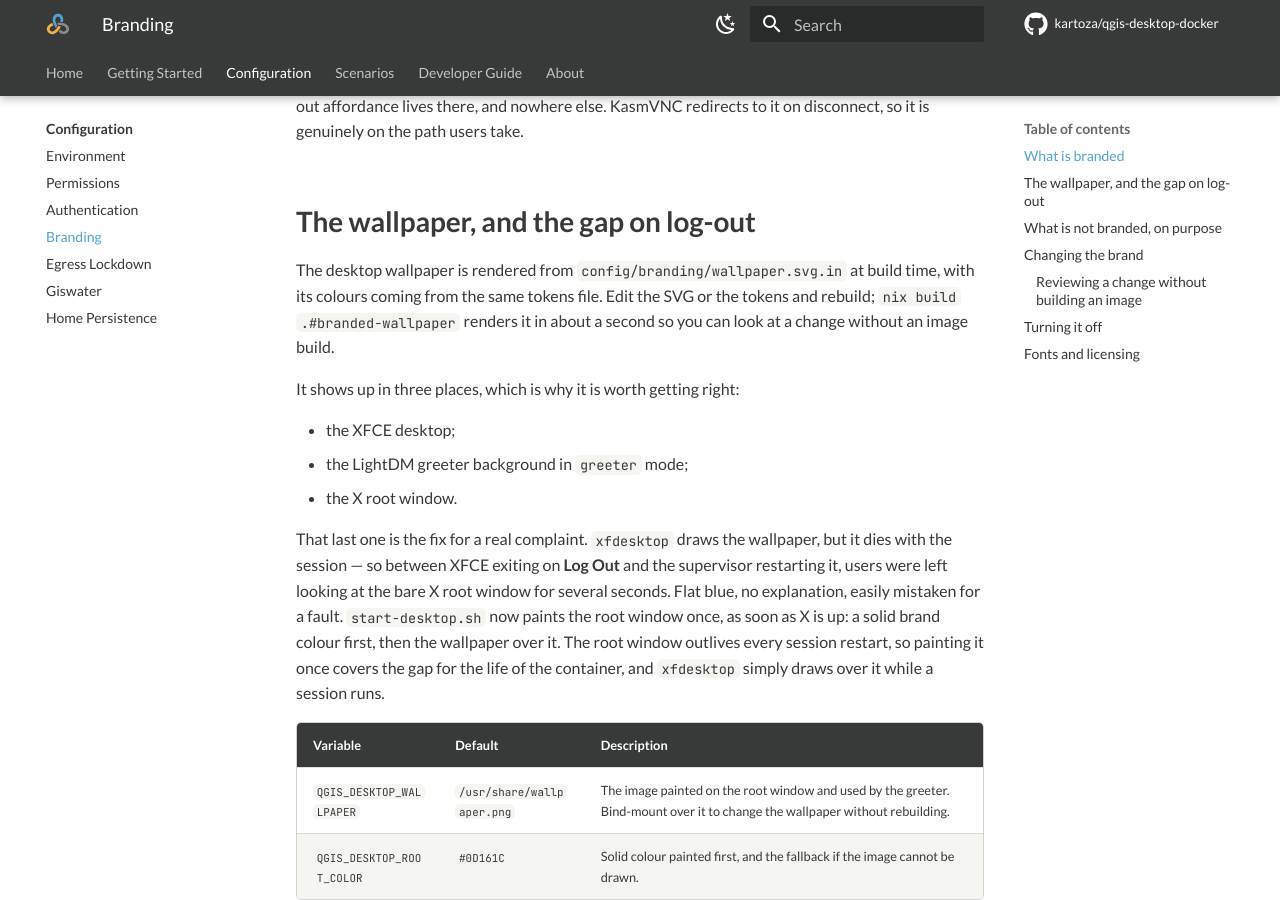
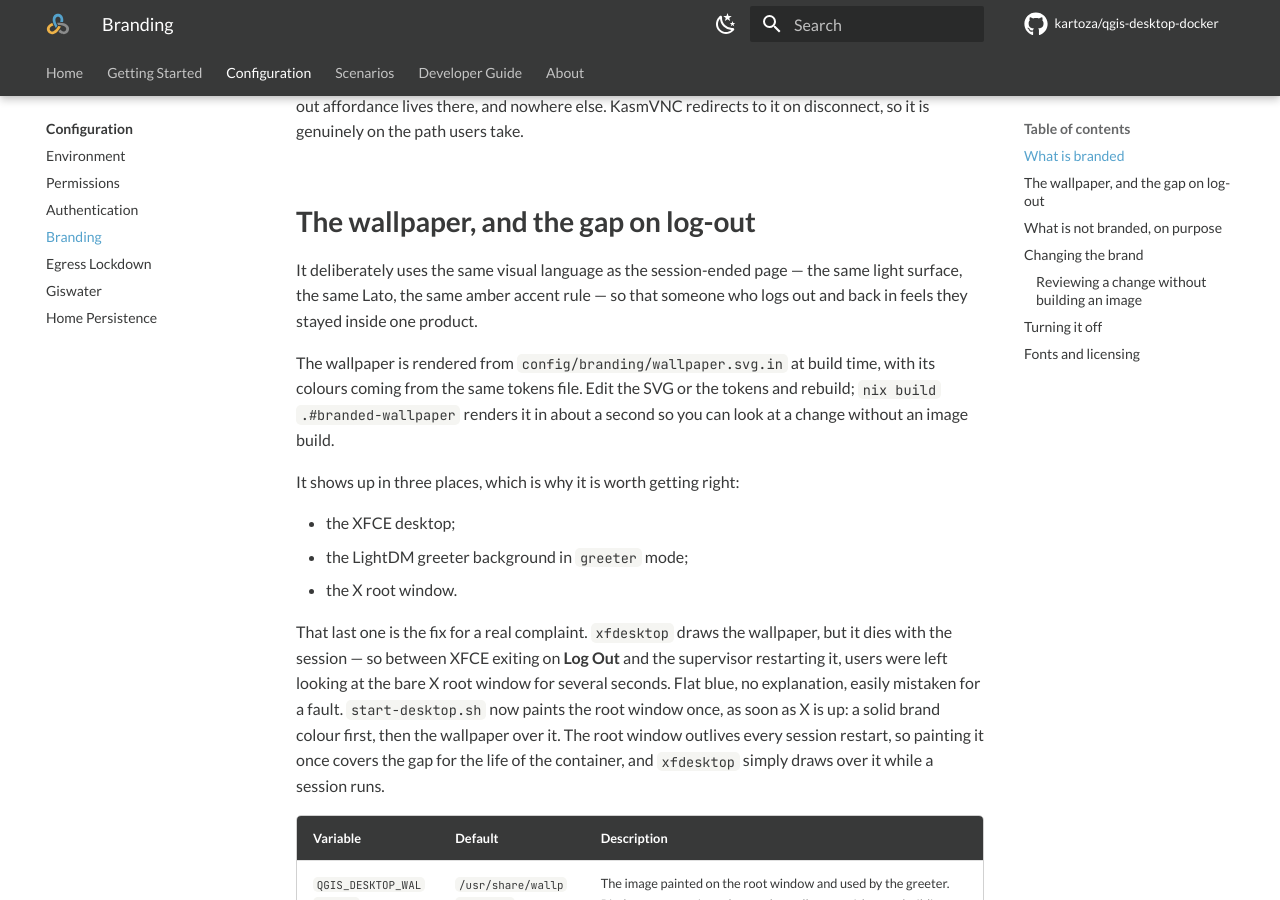
Before and after one commit to kartoza/qgis-desktop-docker, an MkDocs documentation site: the page built from docs/configuration/branding.md, in a window 1280 px wide and 900 px high, scrolled down 924 px. Built offline with MkDocs 1.6.1 and Material for MkDocs 9.7.7, drawn with Linux system fonts in a browser that asks for light colours; comment, search, counter and statistics services are not loaded.

Commit message:
feat(branding): make the wallpaper match the session-ended page
The first attempt was dark and moody with an abstract slab motif I inferred
from reading the logo's SVG paths. Wrong on both counts: it did not look like
anything else we ship, and the mark is not three slabs — it is a layered stack
with a map pin, which is obvious the moment you render the file instead of
reading it.

Now it uses the same visual language as the session-ended page, because those
are the two screens a user sees around a logout and they should feel like one
product: the same #F5F5F2 surface, the same Lato, and the same amber rule that
sits along the top of that page's card. The real logo is embedded by reference
rather than approximated, so it can never drift from the file.

Composition keeps the top-left clear for desktop icons and avoids the centre,
because in greeter mode LightDM draws its login box there.

```diff
--- a/docs/configuration/branding.md
+++ b/docs/configuration/branding.md
@@ -29,7 +29,11 @@
 
 ## The wallpaper, and the gap on log-out
 
-The desktop wallpaper is rendered from `config/branding/wallpaper.svg.in` at
+It deliberately uses the same visual language as the session-ended page — the
+same light surface, the same Lato, the same amber accent rule — so that someone
+who logs out and back in feels they stayed inside one product.
+
+The wallpaper is rendered from `config/branding/wallpaper.svg.in` at
 build time, with its colours coming from the same tokens file. Edit the SVG or
 the tokens and rebuild; `nix build .#branded-wallpaper` renders it in about a
 second so you can look at a change without an image build.
```
Also changed, not shown: 5 other files.
